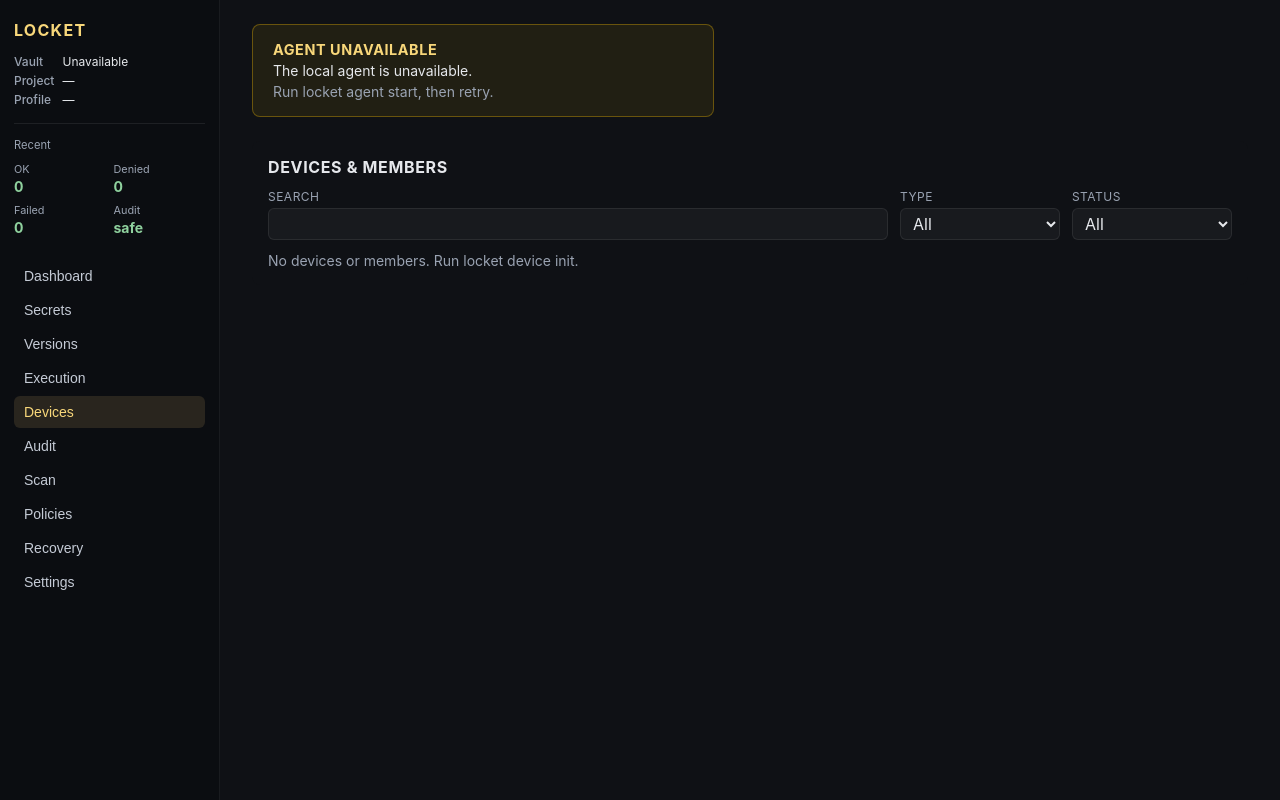
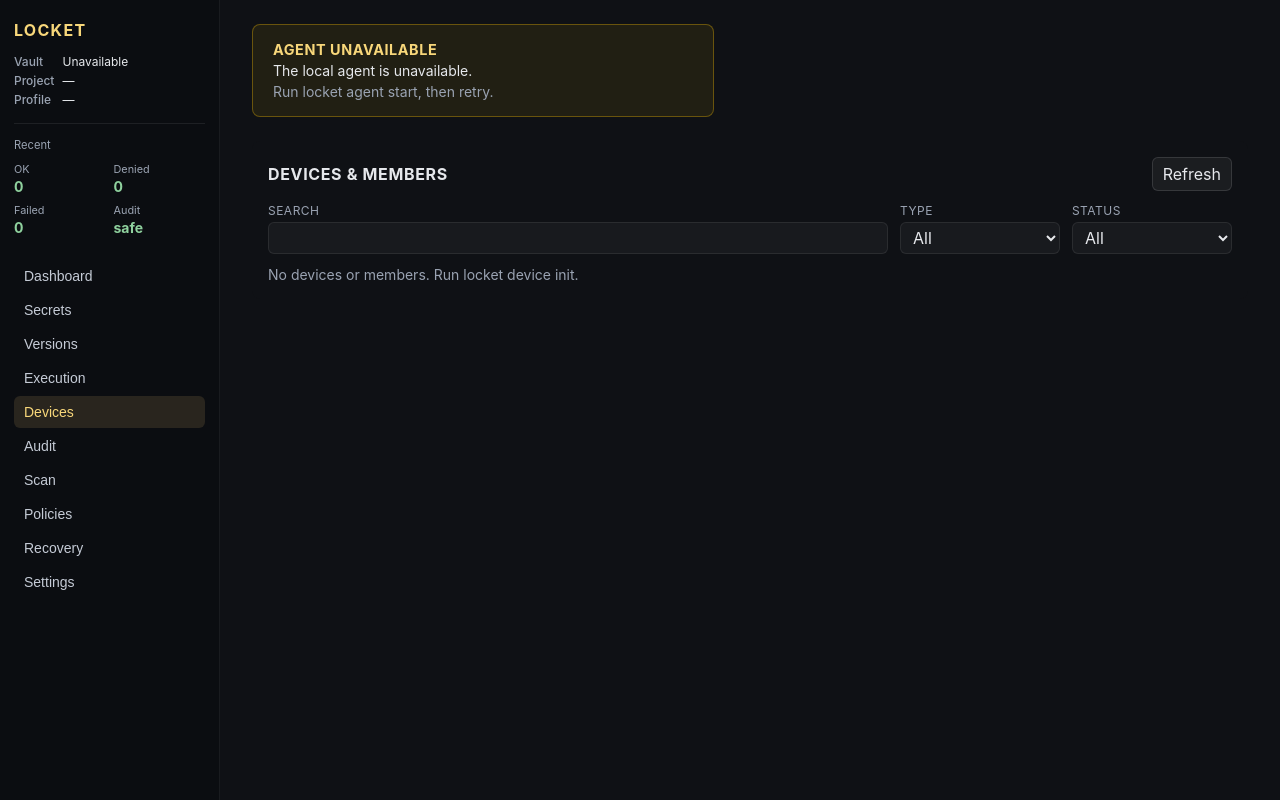
Before and after one commit to doublesharp/locket, a Vue app in the folder crates/locket-app/ui/: page / in a window 1280 px wide. Both pictures are taken after a click on the button "Devices". Built offline with nearby package versions, Linux system fonts and the light colour scheme.

Commit message:
desktop-device-members-client: wire the desktop ui to the ListDeviceMembers RPC.
Adds the typed client call, wire-row mapper, App.vue refresh state (loading/error/lastRefreshed) tracked by sequence number, and DeviceMemberDirectory refresh button + error surface.

```diff
--- a/crates/locket-app/ui/src/App.vue
+++ b/crates/locket-app/ui/src/App.vue
@@ -5,6 +5,7 @@
 import AgentUnavailableBanner from './components/AgentUnavailableBanner.vue';
 import {
   listAudit,
+  listDeviceMembers,
   listPolicies,
   listRuntimeSessions,
   listSecrets,
@@ -15,6 +16,7 @@
   writeConfig,
   verifyAudit,
 } from './agent/client';
+import { deviceMemberRow } from './agent/deviceMembers';
 import { commandPolicyRow } from './agent/policies';
 import { runtimeSessionRow } from './agent/runtimeSessions';
 import { secretRow } from './agent/secrets';
@@ -47,6 +49,7 @@
   AuditChainStatus,
   AuditWireRow,
   ListAuditRequest,
+  ListDeviceMembersRequest,
   ListPoliciesRequest,
   ListRuntimeSessionsRequest,
   ListSecretsRequest,
@@ -152,6 +155,9 @@
 const sessionsLoading = ref<boolean>(false);
 const sessionsError = ref<string | null>(null);
 const sessionsLastRefreshed = ref<string | undefined>(undefined);
+const deviceMembersLoading = ref<boolean>(false);
+const deviceMembersError = ref<string | null>(null);
+const deviceMembersLastRefreshed = ref<string | undefined>(undefined);
 const policiesLoading = ref<boolean>(false);
 const policiesError = ref<string | null>(null);
 const settingsLoading = ref<boolean>(false);
@@ -366,6 +372,7 @@
   void refreshSecrets();
   void refreshVersions();
   void refreshRuntimeSessions();
+  void refreshDeviceMembers();
   void refreshPolicies();
   void refreshAuditLog();
   void verifyAuditChain();
@@ -429,6 +436,18 @@
   return {
     project_id: projectId,
     privacy_redact_names: settings.value.privacyRedactNames,
+  };
+});
+
+const deviceMembersRequest = computed<ListDeviceMembersRequest | null>(() => {
+  const projectId = status.value?.project_id;
+  if (projectId === null || projectId === undefined) {
+    return null;
+  }
+  return {
+    project_id: projectId,
+    redact_names: settings.value.privacyRedactNames,
+    include_revoked_devices: true,
   };
 });
 
@@ -612,6 +631,52 @@
 
 watch(policiesRequest, () => {
   void refreshPolicies();
+});
+
+function deviceMemberErrorLabel(error: AgentClientError): string {
+  switch (error.kind) {
+    case 'unavailable':
+      return 'Agent unavailable.';
+    case 'protocol':
+      return 'Device request failed.';
+    case 'rejected':
+      return error.code;
+    default:
+      return 'Device request failed.';
+  }
+}
+
+let deviceMembersRefreshSequence = 0;
+
+async function refreshDeviceMembers(): Promise<void> {
+  const request = deviceMembersRequest.value;
+  const sequence = (deviceMembersRefreshSequence += 1);
+  if (request === null) {
+    deviceMembers.value = [];
+    deviceMembersError.value = null;
+    deviceMembersLoading.value = false;
+    deviceMembersLastRefreshed.value = undefined;
+    return;
+  }
+
+  deviceMembersLoading.value = true;
+  deviceMembersError.value = null;
+  const result = await listDeviceMembers(request);
+  if (sequence !== deviceMembersRefreshSequence) {
+    return;
+  }
+  if (result.ok) {
+    deviceMembers.value = result.value.rows.map(deviceMemberRow);
+    deviceMembersLastRefreshed.value = new Date().toISOString();
+  } else {
+    deviceMembers.value = [];
+    deviceMembersError.value = deviceMemberErrorLabel(result.error);
+  }
+  deviceMembersLoading.value = false;
+}
+
+watch(deviceMembersRequest, () => {
+  void refreshDeviceMembers();
 });
 
 const auditRequest = computed<ListAuditRequest | null>(() => {
@@ -933,6 +998,10 @@
         v-else-if="currentView === 'devices'"
         :rows="deviceMembers"
         :privacy-mode="settings.privacyRedactNames"
+        :loading="deviceMembersLoading"
+        :error-message="deviceMembersError"
+        :last-refreshed-at="deviceMembersLastRefreshed"
+        @refresh="refreshDeviceMembers"
       />
 
       <AuditLog
--- a/crates/locket-app/ui/src/agent/client.ts
+++ b/crates/locket-app/ui/src/agent/client.ts
@@ -12,6 +12,8 @@
   AgentStatusEvent,
   CopyRequest,
   CopyResponse,
+  ListDeviceMembersRequest,
+  ListDeviceMembersResponse,
   ListAuditRequest,
   ListAuditResponse,
   ListPoliciesRequest,
@@ -182,6 +184,12 @@
   return callTyped<ListPoliciesResponse>('agent_list_policies', { request });
 }
 
+export async function listDeviceMembers(
+  request: ListDeviceMembersRequest,
+): Promise<AgentResult<ListDeviceMembersResponse>> {
+  return callTyped<ListDeviceMembersResponse>('agent_list_device_members', { request });
+}
+
 export async function listSecrets(
   request: ListSecretsRequest,
 ): Promise<AgentResult<ListSecretsResponse>> {
--- /dev/null
+++ b/crates/locket-app/ui/src/agent/deviceMembers.ts
@@ -0,0 +1,38 @@
+import type { DeviceMemberWireRow } from './types';
+import type { DeviceMemberRow } from '../types/views';
+
+const NANOS_PER_MILLI = 1_000_000;
+
+function nanosToIso(nanos: number): string {
+  const millis = Math.trunc(nanos / NANOS_PER_MILLI);
+  const date = new Date(millis);
+  if (Number.isNaN(date.getTime())) {
+    return 'Invalid timestamp';
+  }
+  return date.toISOString();
+}
+
+function optionalNanosToIso(nanos: number | undefined): string | undefined {
+  return typeof nanos === 'number' ? nanosToIso(nanos) : undefined;
+}
+
+function roleLabel(role: DeviceMemberWireRow['role']): DeviceMemberRow['role'] | undefined {
+  return role === 'read-only' ? 'viewer' : role;
+}
+
+export function deviceMemberRow(row: DeviceMemberWireRow): DeviceMemberRow {
+  return {
+    id: row.id,
+    kind: row.kind,
+    name: row.name,
+    alias: row.alias,
+    role: roleLabel(row.role),
+    fingerprint: row.fingerprint,
+    fingerprintAlias: row.fingerprint_alias,
+    trustedDeviceCount: row.trusted_device_count,
+    localDevice: row.local_device,
+    status: row.status,
+    createdAt: nanosToIso(row.created_at),
+    lastSeenAt: optionalNanosToIso(row.last_seen_at),
+  };
+}
--- a/crates/locket-app/ui/src/agent/types.ts
+++ b/crates/locket-app/ui/src/agent/types.ts
@@ -189,6 +189,35 @@
   rows: CommandPolicyWireRow[];
 }
 
+export interface ListDeviceMembersRequest {
+  store_path?: string;
+  project_id: string;
+  redact_names: boolean;
+  include_revoked_devices?: boolean;
+}
+
+export type DeviceMemberKindWire = 'device' | 'member';
+export type DeviceMemberStatusWire = 'active' | 'revoked' | 'removed';
+
+export interface DeviceMemberWireRow {
+  id: string;
+  kind: DeviceMemberKindWire;
+  name: string;
+  alias?: string;
+  role?: 'owner' | 'maintainer' | 'developer' | 'viewer' | 'read-only';
+  fingerprint?: string;
+  fingerprint_alias?: string;
+  trusted_device_count?: number;
+  local_device?: boolean;
+  status: DeviceMemberStatusWire;
+  created_at: number;
+  last_seen_at?: number;
+}
+
+export interface ListDeviceMembersResponse {
+  rows: DeviceMemberWireRow[];
+}
+
 export interface ListSecretsRequest {
   store_path?: string;
   project_id: string;
--- a/crates/locket-app/ui/src/views/DeviceMemberDirectory.vue
+++ b/crates/locket-app/ui/src/views/DeviceMemberDirectory.vue
@@ -6,12 +6,18 @@
 interface Props {
   rows: DeviceMemberRow[];
   privacyMode: boolean;
+  loading?: boolean;
+  errorMessage?: string | null;
+  lastRefreshedAt?: string;
 }
 
 type KindFilter = 'all' | DeviceMemberRow['kind'];
 type StatusFilter = 'all' | DeviceMemberRow['status'];
 
 const props = defineProps<Props>();
+const emit = defineEmits<{
+  refresh: [];
+}>();
 
 const searchTerm = ref<string>('');
 const kindFilter = ref<KindFilter>('all');
@@ -72,12 +78,21 @@
   }
   return `${row.trustedDeviceCount ?? 0}`;
 }
+
+function refreshRows(): void {
+  emit('refresh');
+}
 </script>
 
 <template>
   <section class="view" aria-labelledby="device-member-directory-heading">
     <header class="view__header">
       <h2 id="device-member-directory-heading">Devices &amp; members</h2>
+      <div class="view__actions">
+        <span v-if="loading" class="view__muted" role="status">Loading</span>
+        <span v-else-if="lastRefreshedAt" class="view__muted">Updated</span>
+        <button type="button" class="view__button" @click="refreshRows">Refresh</button>
+      </div>
     </header>
 
     <div class="view__controls" aria-label="Device and member filters">
@@ -107,7 +122,9 @@
       </label>
     </div>
 
-    <p v-if="filteredRows.length === 0" class="view__empty">{{ emptyText }}</p>
+    <p v-if="errorMessage" class="view__empty">{{ errorMessage }}</p>
+
+    <p v-else-if="filteredRows.length === 0" class="view__empty">{{ emptyText }}</p>
 
     <table v-else class="view__table" aria-describedby="device-member-directory-heading">
       <thead>
@@ -175,6 +192,29 @@
   font-size: 1rem;
   letter-spacing: 0.04em;
   text-transform: uppercase;
+}
+
+.view__actions {
+  display: inline-flex;
+  align-items: center;
+  gap: 0.75rem;
+}
+
+.view__button {
+  min-height: 2rem;
+  border: 1px solid rgba(255, 255, 255, 0.12);
+  border-radius: 0.375rem;
+  background: rgba(255, 255, 255, 0.05);
+  color: #e6e8ec;
+  cursor: pointer;
+  font: inherit;
+  padding: 0.375rem 0.625rem;
+}
+
+.view__button:focus-visible {
+  border-color: #f8d77a;
+  outline: 2px solid rgba(248, 215, 122, 0.24);
+  outline-offset: 1px;
 }
 
 .view__controls {
```
